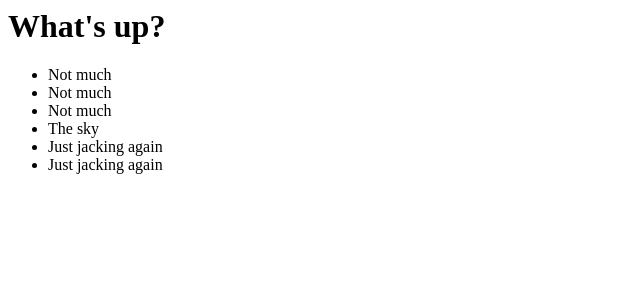
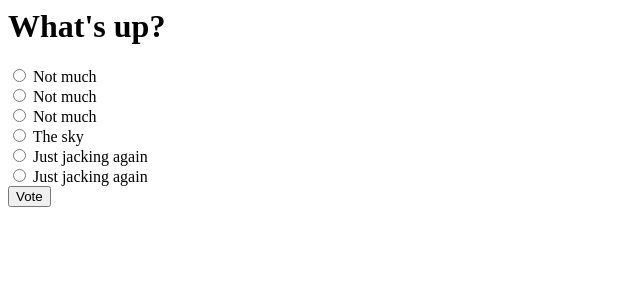
Before and after one commit to costa-bo/noikaris, a Django app: page /polls/1/ in a window 1280 px wide. Shown: the top 300 px of the page, without its empty margins (0-640 px from the left). Run offline with Django 3.2, Linux system fonts and the light colour scheme; data comes from the database, SQL or seed files in the repository.

Commit message:
part 4_1

```diff
--- a/polls/templates/polls/detail.html
+++ b/polls/templates/polls/detail.html
@@ -1,6 +1,12 @@
 <h1>{{ question.question_text }}</h1>
-<ul>
+
+{% if error_message %}<p><strong>{{ error_message }}</strong></p>{% endif%}
+
+<form action="{% url 'polls:vote' question.id %}" method="post">
+{% csrf_token %}
 {% for choice in question.choice_set.all %}
-    <li>{{ choice.choice_text }}</li>
+    <input type="radio" name="choice" id="choice{{ forloop.counter }}" value="{{ choice.id }}" />
+    <label for="choice{{ forloop.counter }}">{{ choice.choice_text }}</label><br />
 {% endfor %}
-</ul>
+<input type="submit" value="Vote" />
+</form>
```
